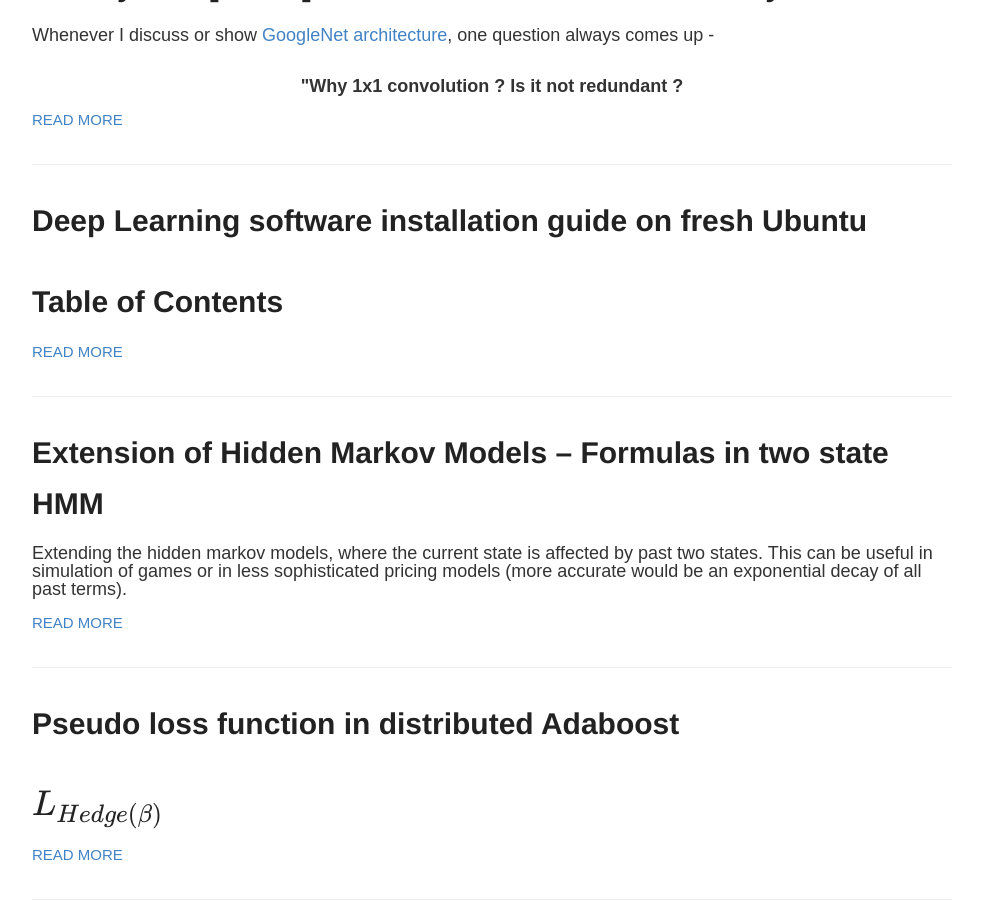
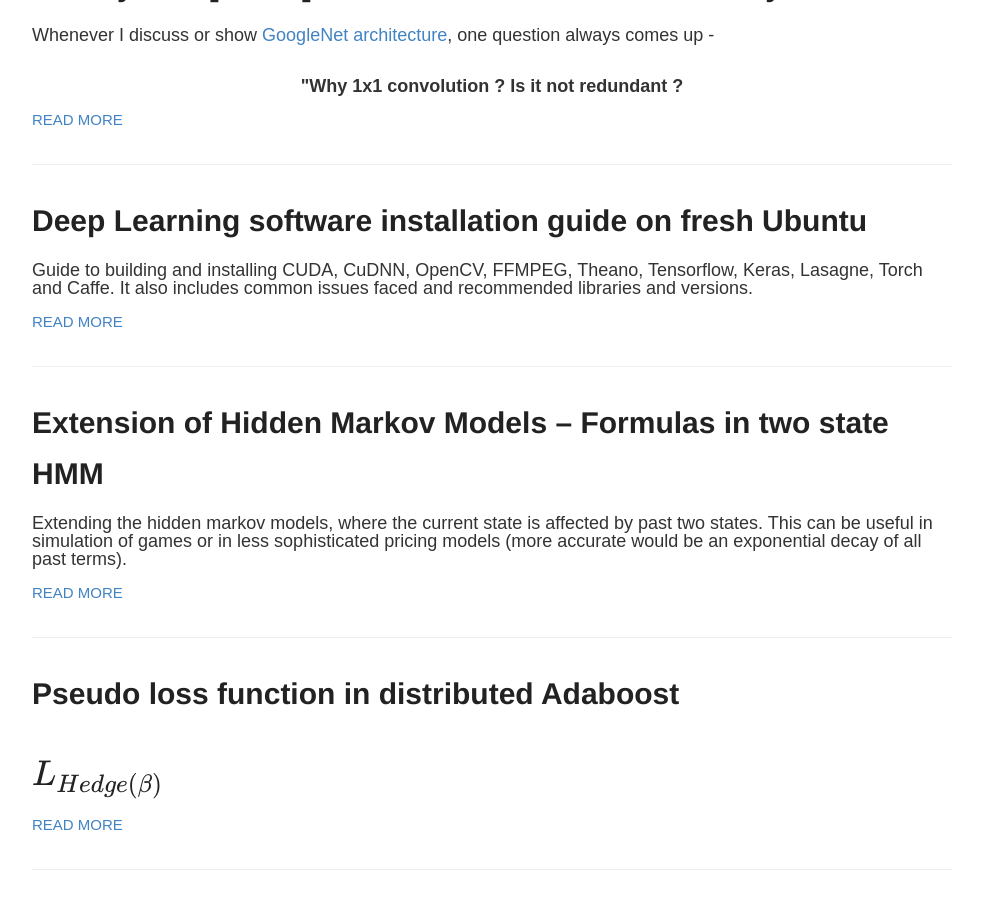
Before and after one commit to iamaaditya/iamaaditya.github.io, a Jekyll site: the page built from index.html, in a window 1280 px wide and 900 px high, scrolled down 668 px. Shown: the whole window, without its empty margins (84-1067 px from the left). Built offline with Jekyll 4.4.1, drawn with Linux system fonts in a browser that asks for light colours; some web fonts are replaced; formulas are drawn with MathJax 3.

Commit message:
added the header for the deep learning installation blog

```diff
--- a/_posts/2016-01-15-Deep-Learning-software-installation-guide-on-fresh-Ubuntu.md
+++ b/_posts/2016-01-15-Deep-Learning-software-installation-guide-on-fresh-Ubuntu.md
@@ -12,6 +12,9 @@ tags:
   - Tensorflow
   - deep learning
 ---
+
+Guide to building and installing CUDA, CuDNN, OpenCV, FFMPEG, Theano, Tensorflow, Keras, Lasagne, Torch and Caffe. It also includes common issues faced and recommended libraries and versions.
+
 Table of Contents
 =================
 
```
Also changed, not shown: 2 other files.
